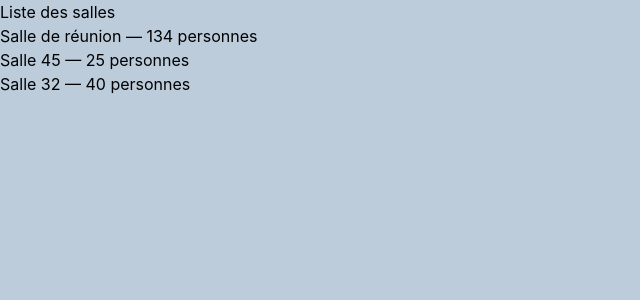
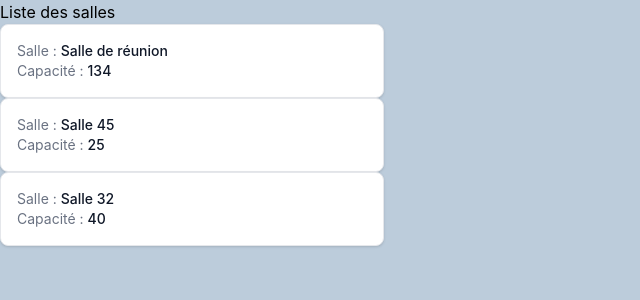
Before and after one commit to martin-mabrut/la-bonne-salle-au-bon-moment, a React (Vite) app: page /roomlist in a window 1280 px wide. Shown: the top 300 px of the page, without its empty margins (0-640 px from the left). Built offline with nearby package versions, Linux system fonts and the light colour scheme; data requests are answered from the project's data file.

Commit message:
feat: affichage de la liste des salles sous forme de cards

```diff
--- a/src/composants/RoomCard.tsx
+++ b/src/composants/RoomCard.tsx
@@ -1,7 +1,7 @@
 export interface Salle {
     id: string;
     name: string;
-    capacity: string;
+    capacity: number;
 }
 
 interface RoomCardProps {
--- a/src/pages/RoomList.tsx
+++ b/src/pages/RoomList.tsx
@@ -1,5 +1,6 @@
 import { useContext, useEffect } from "react";
 import { RoomContext } from "../context/RoomContext";
+import RoomCard from "../composants/RoomCard";
 
 function RoomList() {
   const { roomList, getRoomList } = useContext(RoomContext);
@@ -13,9 +14,7 @@ function RoomList() {
         <h1>Liste des salles</h1>
         <ul>
           {roomList.map((room) => (
-            <li key={room.id}>
-              {room.name} — {room.capacity} personnes
-            </li>
+            <RoomCard key={room.id} salle={room} />
           ))}
         </ul>{" "}
       </div>
```
